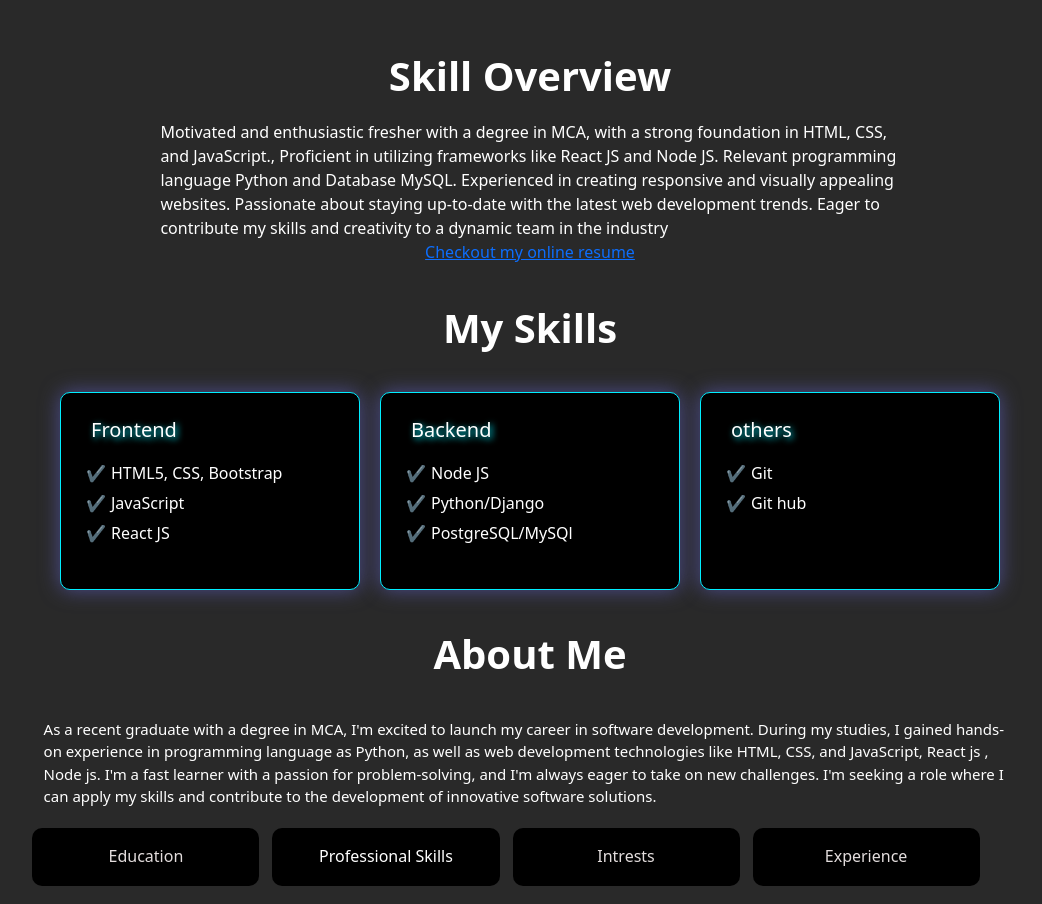
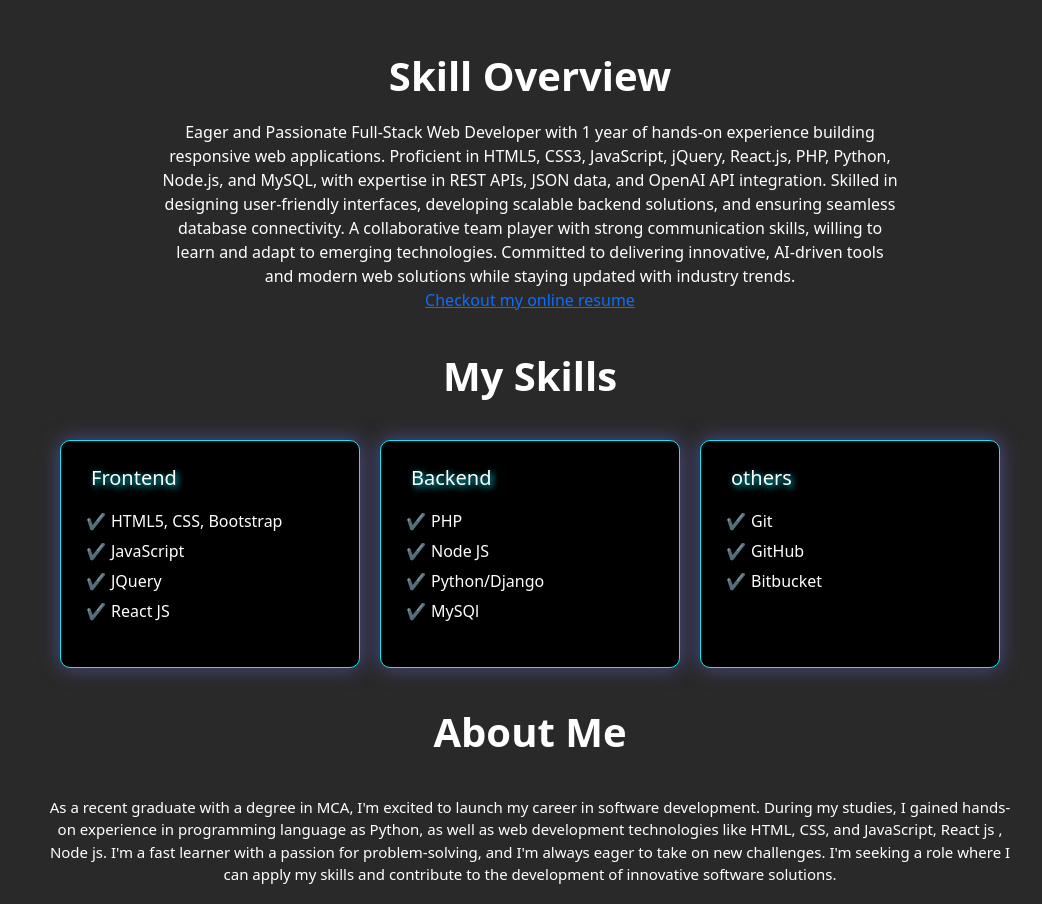
Before and after one commit to Shyamsunder2204/My-portfolio, a React (Create React App) app: page / in a window 1280 px wide. Shown: the part 620-1524 px from the top of the page, without its empty margins (110-1152 px from the left). Built offline with nearby package versions, Linux system fonts and the light colour scheme.

Commit message:
minor css changes

```diff
--- a/src/App.css
+++ b/src/App.css
@@ -322,7 +322,7 @@
 }
 .aboutMe-container p{
   margin:0px 12%;
-  text-align: start;
+  text-align: center;
 }
 .project-heading{
   text-align: center;
@@ -338,6 +338,7 @@
   gap:20px;
   margin: auto;
   color:rgb(227, 221, 221);
+  flex-wrap: wrap;
 }
 .my-projects-container .project-1, .project-2,.project-3{
   background-color: black;
@@ -436,7 +437,6 @@
   color:white;
   margin-left: 10px;
   margin-right: 10px;
-
 }
 .contact-flex-div .imageContainer{
   margin-left: 30px;
@@ -611,9 +611,7 @@
     color:white;
     margin-right: 0px;
   }
-  .contact-form{
-    margin-right: 0px;
-  }
+
   .contact-form .name-div{
     display: flex;
     flex-direction: column;
@@ -625,7 +623,7 @@
     padding:7px;
   }
   .contact-flex-div img{
-    width:auto;
+    width:100%;
   }
   .my-projects-container .project-1, .project-2,.project-3{
     margin-left: 15px;
@@ -671,4 +669,4 @@ margin-left: 10px;
     padding:10px;
   }
 };
-@media (max-width:600px){.skill-set-div{flex-direction: column;}.backend-div, .frontend-div, .others-div{padding:20px !important;max-width:100%;width:auto !important;margin:0 2.5rem !important;box-sizing: border-box;}.contact-form{margin-right: 0px !important;padding:28px 28px 28px 10px !important}.contact-flex-div{margin-right: 10px !important;gap:0 !important;}.contact-flex-div img{width:100% !important} .footer{margin:5px 13px 0px !important;padding:30px !important}.social-web-container{gap:0 !important}.skill-container p{text-align: center !important;}.aboutMe-container h3{margin-bottom: 20px !important;} .aboutMe-container p{text-align: center !important;}.nav-links{height:192px;gap:0 !important;top:78px !important}}
+@media (max-width:600px){.skill-set-div{flex-direction: column;}.backend-div, .frontend-div, .others-div{padding:20px !important;max-width:100%;width:auto !important;margin:0 2.5rem !important;box-sizing: border-box;}.contact-form{padding:28px 28px 28px 10px !important;}.contact-flex-div{margin-left:0px !important;gap:0;}.contact-flex-div img{width:100%;} .footer{margin:5px 13px 0px !important;padding:20px !important;}.social-web-container{gap:0 !important;}.skill-container p{text-align: center !important;}.aboutMe-container h3{margin-bottom:20px;} .aboutMe-container p{text-align:center !important;}.nav-links{height:192px;gap:0 !important;top:78px !important;}}
--- a/src/Home.js
+++ b/src/Home.js
@@ -111,7 +111,7 @@ const handleMenuClick = () => {
         </div>
         <div className="skill-container">
             <h3>Skill Overview</h3>
-            <p style={{textAlign:'left'}}>Motivated and enthusiastic fresher with a degree in MCA, with a strong foundation in HTML, CSS, and JavaScript., Proficient in utilizing frameworks like React JS and Node JS. Relevant programming language Python and Database MySQL. Experienced in creating responsive and visually appealing websites. Passionate about staying up-to-date with the latest web development trends. Eager to contribute my skills and creativity to a dynamic team in the industry</p>
+            <p style={{textAlign:'center'}}>Eager and Passionate Full-Stack Web Developer with 1 year of hands-on experience building responsive web applications. Proficient in HTML5, CSS3, JavaScript, jQuery, React.js, PHP, Python, Node.js, and MySQL, with expertise in REST APIs, JSON data, and OpenAI API integration. Skilled in designing user-friendly interfaces, developing scalable backend solutions, and ensuring seamless database connectivity. A collaborative team player with strong communication skills, willing to learn and adapt to emerging technologies. Committed to delivering innovative, AI-driven tools and modern web solutions while staying updated with industry trends.</p>
              <a href="">Checkout my online resume</a>
         </div>
         <div className="myskills-heading" id="skill-set-div">
@@ -123,22 +123,25 @@ const handleMenuClick = () => {
                 <ul>
                     <li>HTML5, CSS, Bootstrap</li>
                     <li>JavaScript</li>
+                    <li>JQuery</li>
                     <li>React JS</li>
                 </ul>
             </div>
             <div className="backend-div">
                 <h5>Backend</h5>
                 <ul>
+                    <li>PHP</li>
                     <li>Node JS</li>
                     <li>Python/Django</li>
-                    <li>PostgreSQL/MySQl</li>
+                    <li>MySQl</li>
                 </ul>
             </div>
             <div className="others-div">
                 <h5>others</h5>
                 <ul>
                     <li>Git</li>
-                    <li>Git hub</li>
+                    <li>GitHub</li>
+                    <li>Bitbucket</li>
                 </ul>
             </div>
         </div>
```
